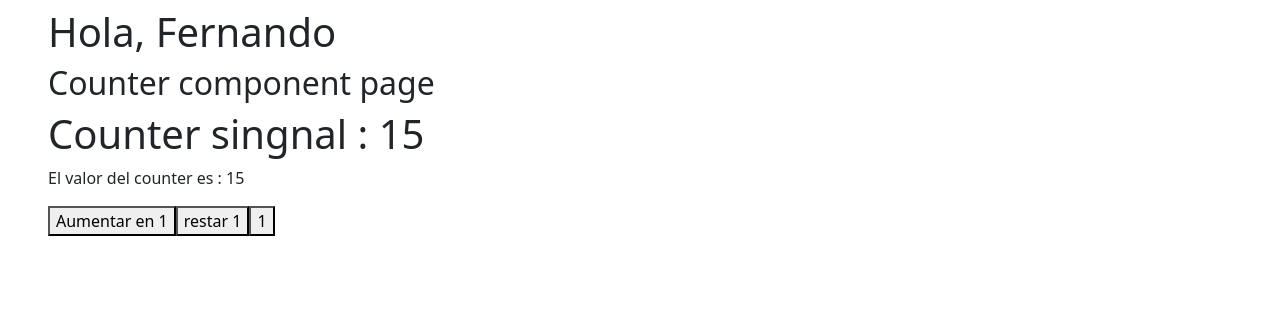
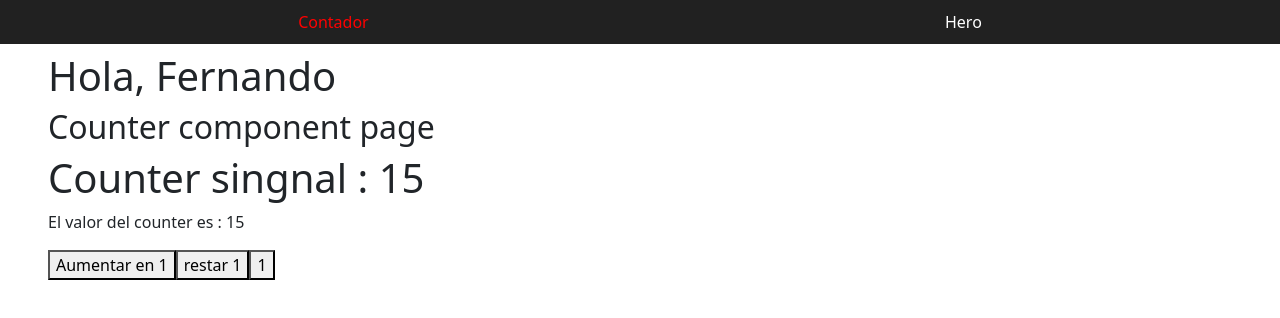
Before and after one commit to FernandoVCG33/Introduccion_Angular, an Angular app in the folder angular_bases/: page / in a window 1280 px wide. Shown: the top 318 px of the page. Built offline with nearby package versions, Linux system fonts and the light colour scheme; no server answers.

Commit message:
cambios y agregar navar

```diff
--- a/angular_bases/src/app/app.html
+++ b/angular_bases/src/app/app.html
@@ -1,3 +1,5 @@
+<app-navbar/>
+
 <section class="mx-5 mt-2">
   <router-outlet/>
 </section>
--- a/angular_bases/src/app/app.routes.ts
+++ b/angular_bases/src/app/app.routes.ts
@@ -11,5 +11,9 @@ export const routes: Routes = [
   {
     path: 'hero',
     component: HeroPageComponent,
+  },
+  {
+    path: '**',
+    redirectTo:''
   }
 ];
--- a/angular_bases/src/app/app.ts
+++ b/angular_bases/src/app/app.ts
@@ -1,9 +1,10 @@
 import { Component, signal } from '@angular/core';
-import { RouterOutlet } from '@angular/router';
+import {RouterLinkActive, RouterOutlet} from '@angular/router';
+import {NavbarComponent} from './pages/components/shared/navbar/navbar';
 
 @Component({
   selector: 'app-root',
-  imports: [RouterOutlet],
+  imports: [RouterOutlet, NavbarComponent,RouterLinkActive],
   templateUrl: './app.html',
 })
 export class App {
--- /dev/null
+++ b/angular_bases/src/app/pages/components/shared/navbar/navbar.html
@@ -0,0 +1,25 @@
+<style>
+  nav{
+    display: flex;
+    justify-content: space-around;
+    background-color: #212121;
+    color: white;
+    padding: 10px;
+  }
+  nav a{
+    text-decoration: none;
+    color: white;
+    transition: all 0.3s ease-in;
+  }
+  nav a:hover{
+    color: blue;
+  }
+  nav a.active{
+    color: red;
+  }
+</style>
+<nav>
+  <a routerLink="/" routerLinkActive="active" [routerLinkActiveOptions]="{exact:true}" >Contador</a>
+  <a [routerLink]="['/hero']" [routerLinkActive]="'active'" >Hero</a>
+  <!--Otros  -->
+</nav>
--- /dev/null
+++ b/angular_bases/src/app/pages/components/shared/navbar/navbar.ts
@@ -0,0 +1,14 @@
+import { Component } from '@angular/core';
+import {RouterLink, RouterLinkActive} from '@angular/router';
+
+@Component({
+  selector: 'app-navbar',
+  imports: [
+    RouterLink,RouterLinkActive
+  ],
+  templateUrl: './navbar.html',
+
+})
+export  class NavbarComponent{
+
+}
--- a/angular_bases/src/app/pages/counter/counter-page.components.ts
+++ b/angular_bases/src/app/pages/counter/counter-page.components.ts
@@ -7,11 +7,10 @@ import {ChangeDetectionStrategy, Component, provideZoneChangeDetection, signal}
 export class CounterPageComponents {
   counter=10;
   counterSingal=signal(10);
-
   constructor() {
     setInterval(()=>{
-        console.table(`tick`);
-        this.incrementarByOne(1);
+      console.log(`ticks`);
+      this.incrementarByOne(1);
     },1000)
   }
 
--- a/angular_bases/src/index.html
+++ b/angular_bases/src/index.html
@@ -9,7 +9,6 @@
   <link href="https://cdn.jsdelivr.net/npm/bootstrap@5.3.3/dist/css/bootstrap.min.css" rel="stylesheet" integrity="sha384-QWTKZyjpPEjISv5WaRU9OFeRpok6YctnYmDr5pNlyT2bRjXh0JMhjY6hW+ALEwIH" crossorigin="anonymous">
 </head>
 <body>
-
   <app-root></app-root>
 </body>
 </html>
```
